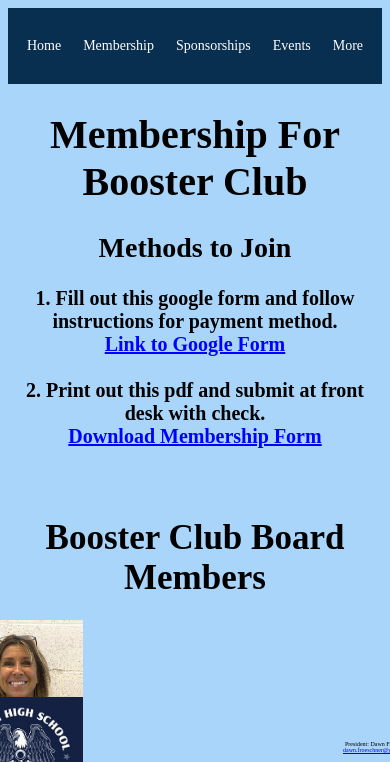
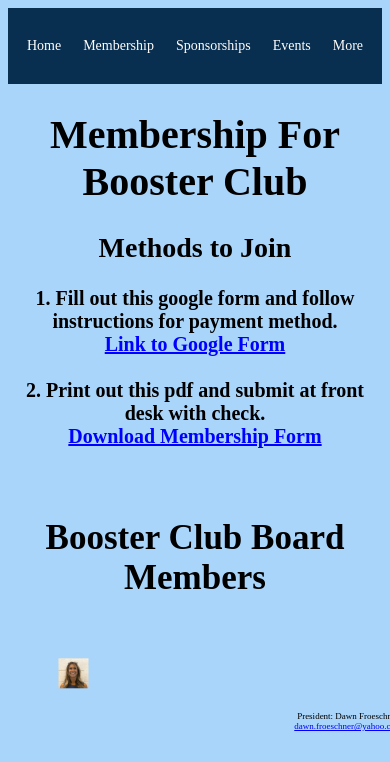
Before and after one commit to Rowan5523/Booster-Club-Website, a plain HTML site: page membership.html in a window 390 px wide. Shown: the top 762 px of the page. Drawn offline with Linux system fonts and the light colour scheme.

Commit message:
Update membership.html

```diff
--- a/membership.html
+++ b/membership.html
@@ -193,13 +193,13 @@
     transform: scale(5);
     height: auto;
     display: block;
-    margin: 0 25px 10px 0; /* Add space between images and move them to the left */
+    margin: 0 -125px 100px 0; /* Add space between images and move them to the left */
   }
 
   /* Adjust font size for text under images */
   .back p {
-    font-size: 6px !important; /* Make the text smaller */
-    margin: 0; /* Remove default margin */
+    font-size: 9px !important; /* Make the text smaller */
+    margin: -30px; /* Remove default margin */
   }
 
 }
```
